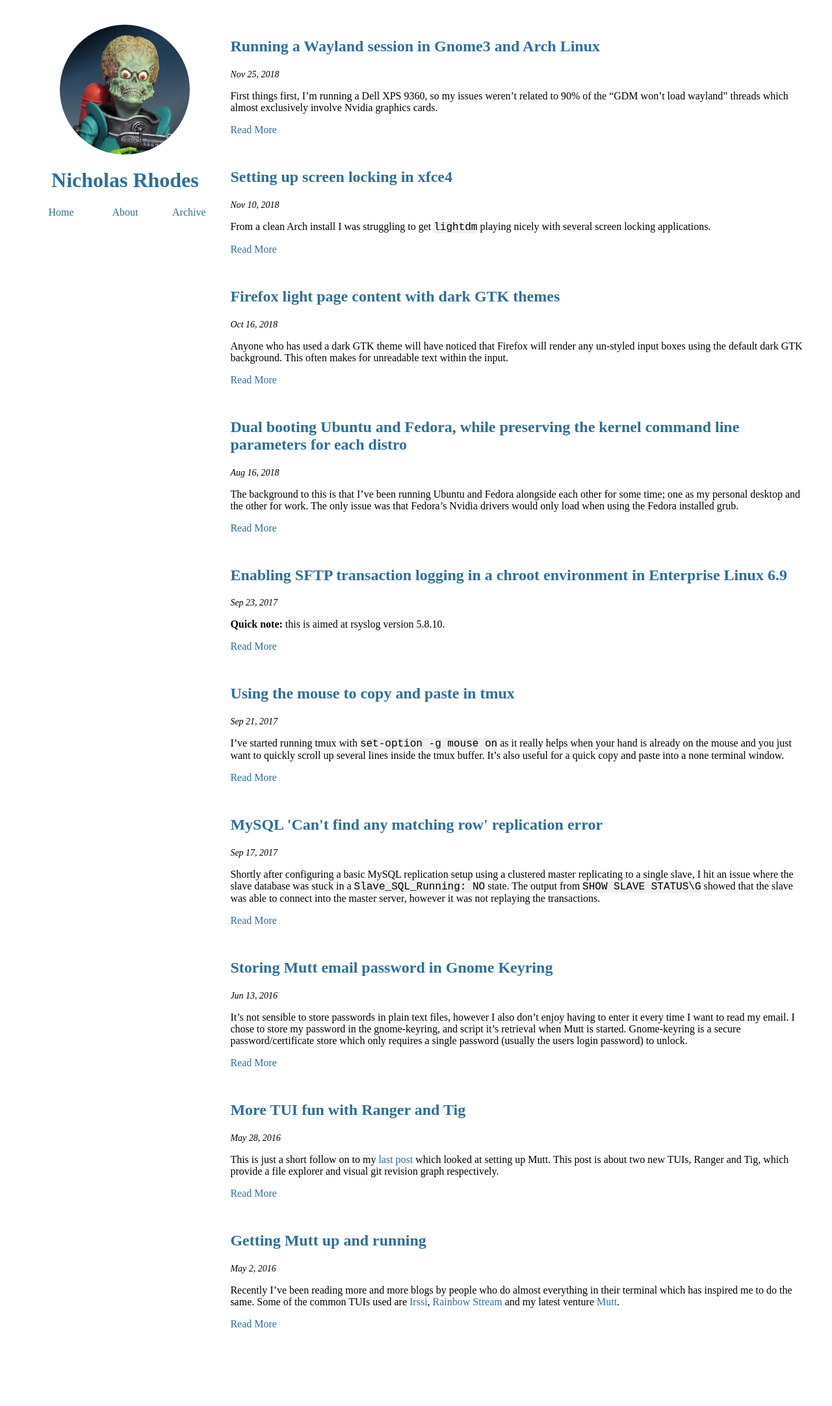
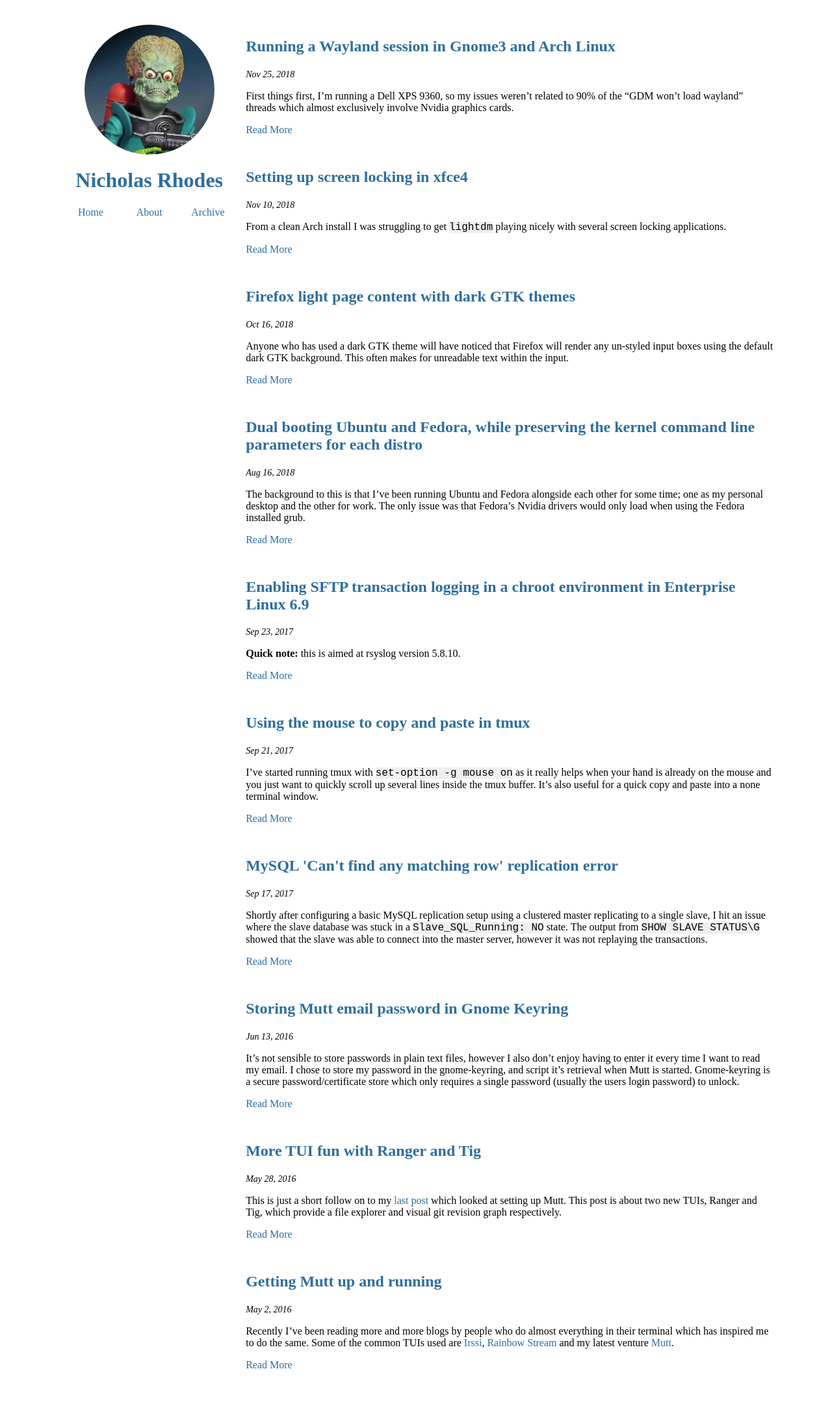
Before and after one commit to nickrhodes-gh/nickrhodes-gh.github.io, a Jekyll site: the page built from index.html, in a window 1280 px wide. Shown: the whole page at 65% size. Built offline with Jekyll 4.4.1, drawn with Linux system fonts in a browser that asks for light colours; before the commit the page ends 2101 px from its top, so only the background shows below that.

Commit message:
Reduce max-width for page container

```diff
--- a/assets/css/style.scss
+++ b/assets/css/style.scss
@@ -17,7 +17,7 @@ a {
     @media(max-width: 769px) {
         grid-template-columns: 1fr;
     }
-    max-width: 1200px;
+    max-width: 1100px;
     margin: 0 auto;
 }
 .grid-item {
```
